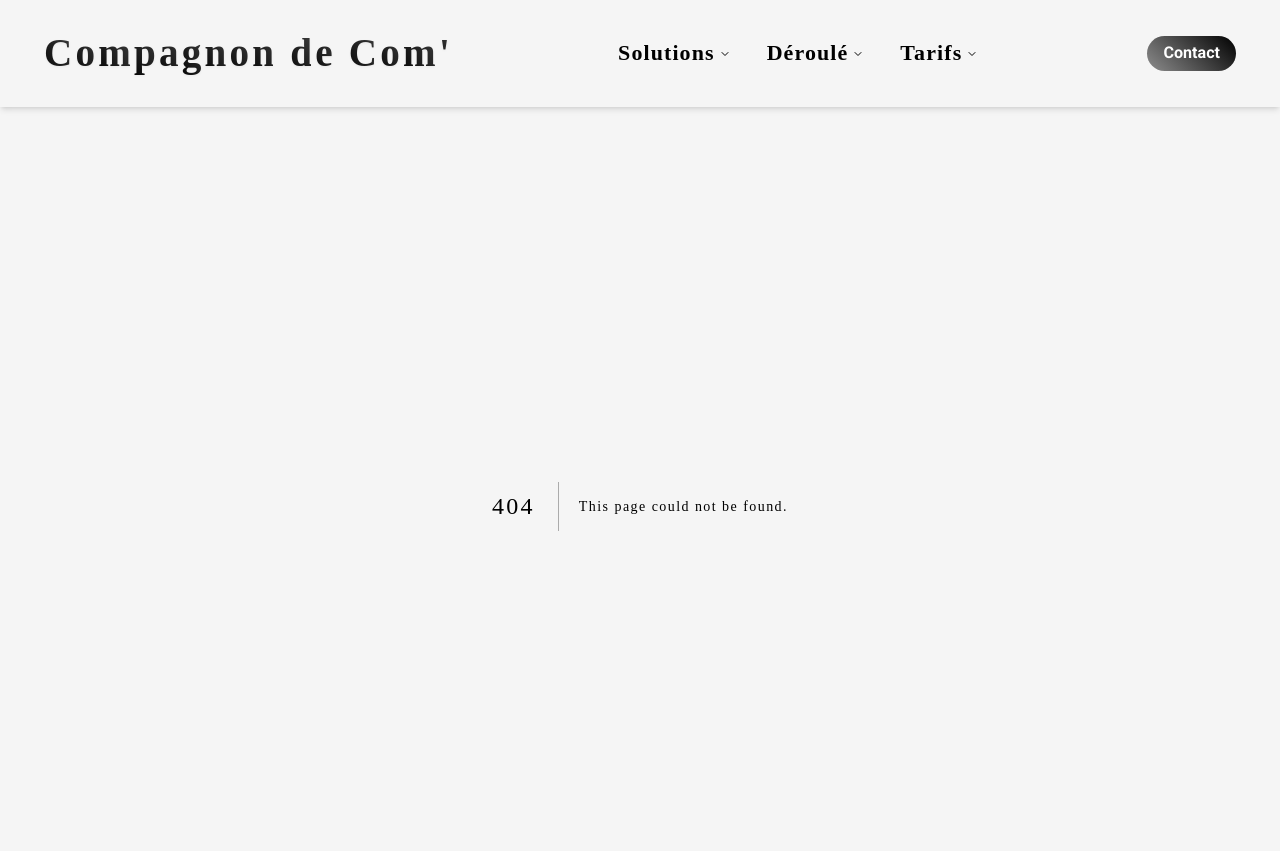
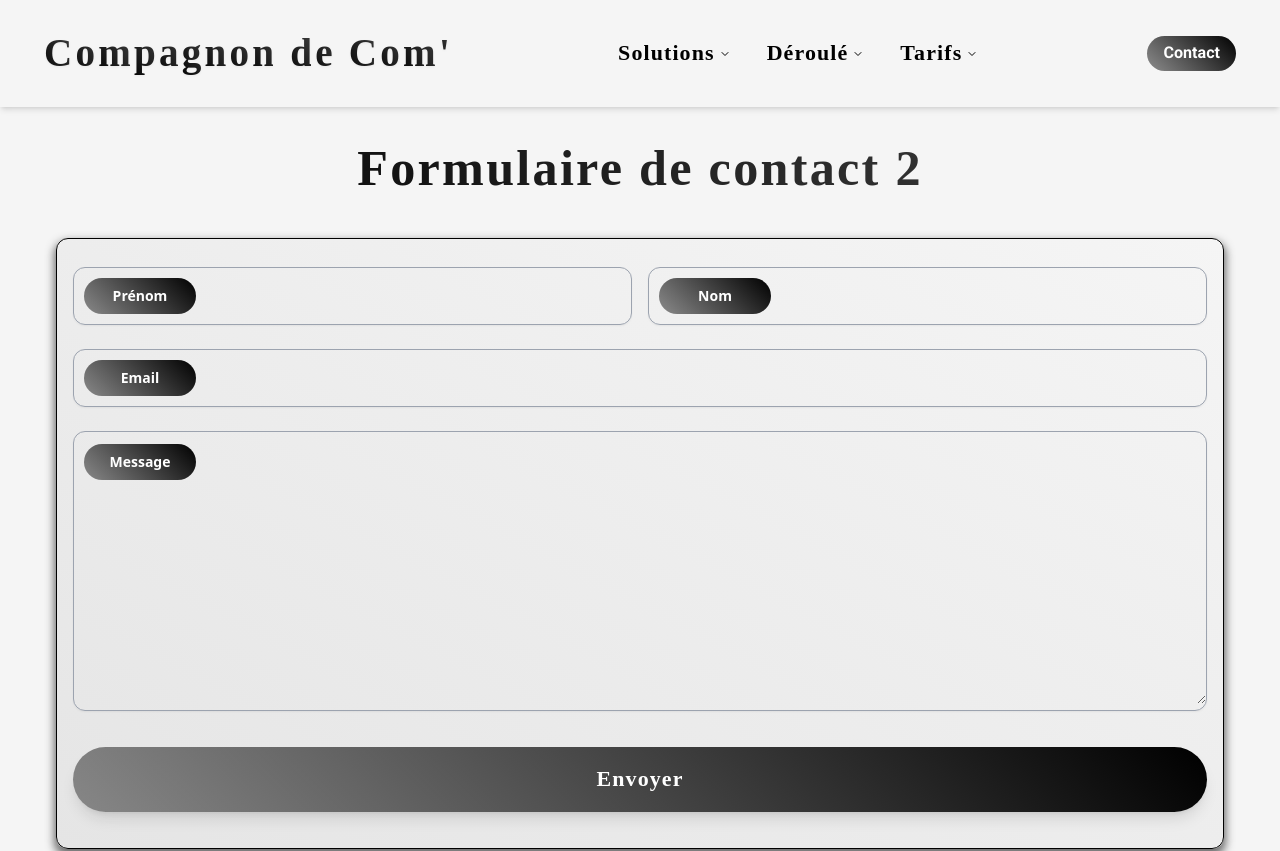
Before and after one commit to ChristopheC-83/c_de_com, a Next.js app: page /contact_2 in a window 1280 px wide. Before the commit this address had no page. Shown: the top 851 px of the page. Built offline with nearby package versions, Linux system fonts and the light colour scheme; a web font is replaced by a local one.

Commit message:
formulaire contact ok

```diff
--- /dev/null
+++ b/app/(pages)/contact_2/layout.jsx
@@ -0,0 +1,9 @@
+export const metadata = {
+  title: "Contact | Compagnon de Com'",
+  description:
+    "je vous accompagne dans la création de votre site web sur mesure. Une question? Une interrogation ? Contactez-moi ! Je suis là pour vous accompagner !",
+};
+
+export default function ContactLayout({ children }) {
+  return  <>{children}</>;
+}
--- /dev/null
+++ b/app/(pages)/contact_2/page.jsx
@@ -0,0 +1,185 @@
+"use client";
+import FrameSlideFromBottom from "@/components/commons/FrameSlideFromBottom";
+import useThemeStore from "@/store/ThemeStore";
+import axios from "axios";
+import { useRouter } from "next/navigation";
+import { useState } from "react";
+import { useForm } from "react-hook-form";
+import { toast } from "sonner";
+
+export default function Contact_2() {
+  const { theme } = useThemeStore();
+  const router = useRouter();
+  const themesWithWhiteText = ["dark", "gray", "deep"];
+  const [btnBlocked, setBtnBlocked] = useState(false);
+
+  const {
+    register,
+    handleSubmit,
+    formState: { errors },
+  } = useForm();
+
+  async function onSubmitHandler(data) {
+    setBtnBlocked(true);
+    try {
+      const response = await axios.post("/api/send_mail", data, {
+        headers: {
+          "Content-Type": "application/json",
+        },
+      });
+
+      if (response.status === 200) {
+        toast.success("Votre message a bien été envoyé !");
+        // router.push("/");
+      } else {
+        throw new Error("Erreur lors de l'envoi du message");
+      }
+    } catch (error) {
+      console.error(error);
+      toast.error("Une erreur est survenue lors de l'envoi");
+    } finally {
+      setTimeout(() => setBtnBlocked(false), 3000);
+    }
+  }
+
+  return (
+    <FrameSlideFromBottom>
+      <div className={`container min-h-svh`}>
+        <h1 className={`text-clip text-center my-6`}>Formulaire de contact 2</h1>
+        <div className="flex flex-col w-full h-auto mt-8 p-1.5 xs:p-2 sm:p-3 md:p-4 customShadow rounded-xl customBorder gap-4 bg-gradient-to-tr from-neutral-200 to-neutral-100">
+          <form onSubmit={handleSubmit(onSubmitHandler)}>
+            <input
+              type="hidden"
+              {...register("email_recep", { required: true })}
+              value="christophe.chiappetta@gmail.com"
+            />
+
+            <div className="flex w-full max-md:flex-col md:gap-x-4">
+              {/* prénom */}
+              <label
+                htmlFor="prenom"
+                className="relative block my-3 border border-gray-400 shadow-sm focus-within:border-neutral-600 focus-within:ring-1 focus-within:ring-neutral-600 rounded-xl grow"
+              >
+                <input
+                  type="text"
+                  id="prenom"
+                  className="w-full p-4 placeholder-transparent bg-transparent border-none peer focus:border-transparent focus:outline-none focus:ring placeholder-gray-50 rounded-xl"
+                  placeholder="prenom"
+                  {...register("prenom", { required: true })}
+                />
+                <span
+                  className={`pointer-events-none absolute start-2.5 top-0 -translate-y-1/2 bg-clip p-2 rounded-full text-xs  transition-all peer-placeholder-shown:top-1/2 peer-placeholder-shown:text-sm peer-focus:top-0 peer-focus:text-xs w-28 text-center ${
+                    themesWithWhiteText.includes(theme)
+                      ? "text-white"
+                      : "text-gray-700"
+                  }`}
+                >
+                  <b>Prénom</b>
+                </span>
+              </label>
+              {/* nom */}
+              <label
+                htmlFor="nom"
+                className="relative block my-3 border border-gray-400 shadow-sm rounded-xl focus-within:border-neutral-600 focus-within:ring-1 focus-within:ring-neutral-600 grow"
+              >
+                <input
+                  type="text"
+                  id="nom"
+                  className="w-full p-4 placeholder-transparent bg-transparent border-none peer focus:border-transparent focus:outline-none focus:ring placeholder-gray-50 rounded-xl"
+                  placeholder="nom"
+                  {...register("nom", { required: true })}
+                />
+                <span
+                  className={`pointer-events-none absolute start-2.5 top-0 -translate-y-1/2 bg-clip p-2 rounded-full text-xs  transition-all peer-placeholder-shown:top-1/2 peer-placeholder-shown:text-sm peer-focus:top-0 peer-focus:text-xs w-28 text-center  ${
+                    themesWithWhiteText.includes(theme)
+                      ? "text-white"
+                      : "text-gray-700"
+                  }`}
+                >
+                  <b>Nom</b>
+                </span>
+              </label>
+            </div>
+
+            {/* email */}
+            <label
+              htmlFor="email"
+              className="relative block my-3 border border-gray-400 shadow-sm rounded-xl focus-within:border-neutral-600 focus-within:ring-1 focus-within:ring-neutral-600"
+            >
+              <input
+                type="text"
+                id="email"
+                className="w-full p-4 placeholder-transparent bg-transparent border-none peer focus:border-transparent focus:outline-none focus:ring placeholder-gray-50 rounded-xl"
+                placeholder="email"
+                {...register("email", { required: true })}
+              />
+              <span
+                className={`pointer-events-none absolute start-2.5 top-0 -translate-y-1/2 bg-clip p-2 rounded-full text-xs  transition-all peer-placeholder-shown:top-1/2 peer-placeholder-shown:text-sm peer-focus:top-0 peer-focus:text-xs w-28 text-center  ${
+                  themesWithWhiteText.includes(theme)
+                    ? "text-white"
+                    : "text-gray-700"
+                }`}
+              >
+                <b>Email</b>
+              </span>
+            </label>
+
+            {/* Message */}
+            <label
+              htmlFor="message"
+              className="relative block my-6 border border-gray-400 shadow-sm rounded-xl focus-within:border-neutral-600 focus-within:ring-1 focus-within:ring-neutral-600 "
+            >
+              <textarea
+                type="text"
+                id="message"
+                className="w-full p-4 placeholder-transparent bg-transparent border-none peer focus:border-transparent focus:outline-none focus:ring placeholder-gray-50"
+                rows="10"
+                placeholder="message"
+                {...register("message", { required: true })}
+              />
+              <span
+                className={`pointer-events-none absolute start-2.5 top-0 -translate-y-1/2 bg-clip p-2 rounded-full text-xs transition-all peer-placeholder-shown:top-[30px] peer-placeholder-shown:text-sm peer-focus:top-0 peer-focus:text-xs  w-28 text-center  ${
+                  themesWithWhiteText.includes(theme)
+                    ? "text-white"
+                    : "text-gray-700"
+                }`}
+              >
+                <b>Message</b>
+              </span>
+            </label>
+
+            <button
+              className={`w-full p-4 mx-auto mt-3 mb-5 duration-200 rounded-full shadow-lg bg-clip hover:opacity-80 ${
+                themesWithWhiteText.includes(theme)
+                  ? "text-white"
+                  : "text-gray-700"
+              }`}
+              disabled={btnBlocked}
+            >
+              <h4 className={`w-full `}>Envoyer</h4>
+            </button>
+          </form>
+        </div>
+
+        <div className="my-8 text-3xl text-center">
+          <br />
+          Vous pouvez également me contacter par mail :
+          <a href="mailto:contact@ducompagnon.fr">
+            {" "}
+            <u>
+              <b>contact@ducompagnon.fr</b>
+            </u>
+          </a>
+          <br />
+          ou par téléphone au :{" "}
+          <a href="tel:0699812296">
+            {" "}
+            <u>
+              <b>06.99.81.22.96</b>
+            </u>
+          </a>
+        </div>
+      </div>
+    </FrameSlideFromBottom>
+  );
+}
--- /dev/null
+++ b/app/api/send_mail/route.js
@@ -0,0 +1,64 @@
+import mailjet from "node-mailjet";
+
+console.log(
+  "YOUUUUUUUUUUUUUUUUUUUUHOUUUUUUUUUUUUUUUU !!!!!",
+  process.env.MJ_APIKEY_PUBLIC,
+  process.env.MJ_APIKEY_PRIVATE
+);
+
+const mailjetClient = mailjet.apiConnect(
+  process.env.MJ_APIKEY_PUBLIC,
+  process.env.MJ_APIKEY_PRIVATE,
+  {
+    config: {},
+    options: {},
+  }
+);
+
+export async function POST(req) {
+  try {
+    // Parse the JSON body from the request
+    const { email_recep, email, prenom, nom, message } = await req.json();
+
+    // Send email using Mailjet
+    const request = mailjetClient.post("send", { version: "v3.1" }).request({
+      Messages: [
+        {
+          From: {
+            Email: "contact@ducompagnon.fr",
+            Name: "Le Compagnon de Com !",
+          },
+          To: [
+            {
+              Email: "christophe.chiappetta@gmail.com",
+              // Name: "Mail de : " + prenom + " " + nom,
+            },
+          ],
+          TemplateID: 6211067,
+          TemplateLanguage: true,
+          Subject: "Mail de C2Com_contact : " + email,
+          Variables: {
+            nom, prenom, message, email,
+          },
+        },
+      ],
+    });
+
+    // Wait for the request to complete
+    const result = await request;
+
+    // Return success response
+    return new Response(
+      JSON.stringify({ status: "success", data: result.body }),
+      { status: 200 }
+    );
+  } catch (error) {
+    console.error("Error sending email:", error);
+
+    // Return error response
+    return new Response(
+      JSON.stringify({ error: "Erreur lors de l'envoi du mail" }),
+      { status: 500 }
+    );
+  }
+}
--- a/components/header/Header.jsx
+++ b/components/header/Header.jsx
@@ -49,7 +49,7 @@ export default function Header() {
         <motion.div
               initial={buttonVariants.initialStateFromRight}
               animate={buttonVariants.finalState}>
-          <Link href="/contact" className="max-md:hidden">
+          <Link href="/contact_2" className="max-md:hidden">
             <button className="px-4 py-0.5 text-white rounded-full bg-clip hover:opacity-80 duration-200">
               <p className="font-semibold">Contact</p>
             </button>
--- a/package.json
+++ b/package.json
@@ -39,7 +39,7 @@
     "framer-motion": "^11.3.19",
     "lucide-react": "^0.383.0",
     "next": "14.2.3",
-    "node-mailjet": "^6.0.4",
+    "node-mailjet": "^6.0.5",
     "react": "^18",
     "react-dom": "^18",
     "react-email": "2.1.6",
```
Also changed, not shown: 1 other file (tests, documents, lock files or other folders).
